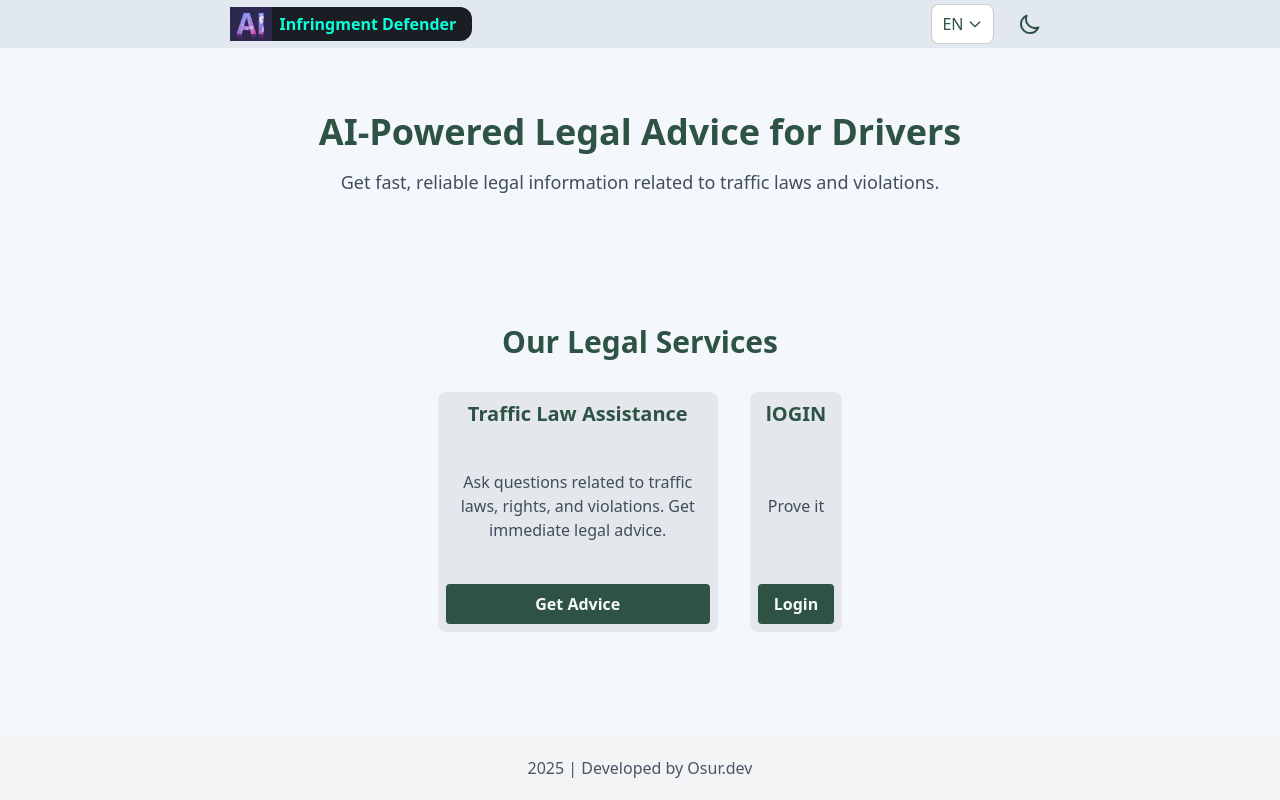
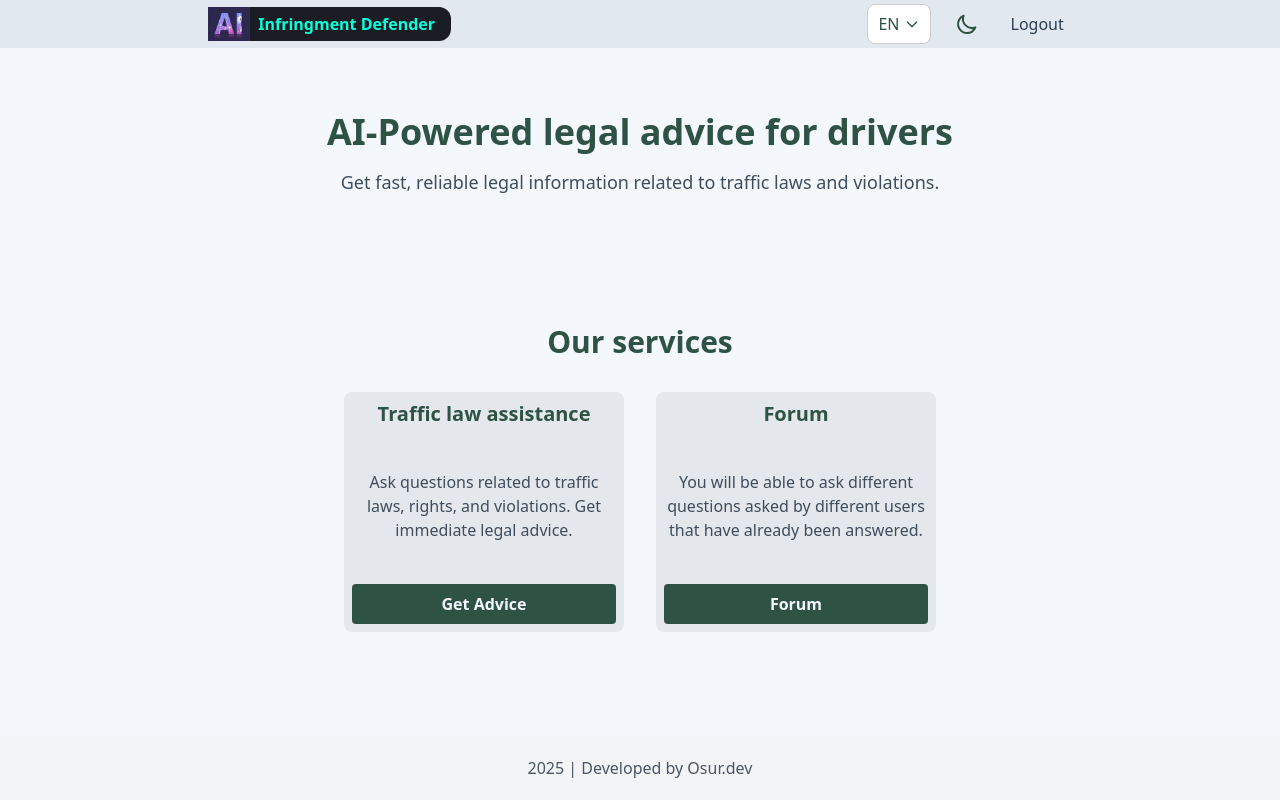
Before and after one commit to Ender-osur/fe_infringment-defender, a Vue app: page /home in a window 1280 px wide. Built offline with nearby package versions, Linux system fonts and the light colour scheme.

Commit message:
Ahora funciona la autenticación para acceder al chat, se mejoraron los textos de la landingview y se agregó el botón de logout integrado a backend

```diff
--- a/src/components/NavbarComponent.vue
+++ b/src/components/NavbarComponent.vue
@@ -2,6 +2,9 @@
 import { ref, onMounted, onUnmounted, watch } from 'vue';
 import { useDark, useToggle } from '@vueuse/core';
 import { useI18n } from 'vue-i18n';
+
+import { useUserStore } from '@/stores/user';
+import AuthService from '@/services/authService';
 
 const isDark = useDark();
 const toggleDark = useToggle(isDark);
@@ -9,6 +12,8 @@ const toggleDark = useToggle(isDark);
 const isLangMenuOpen = ref(false);
 const scrollY = ref(0);
 const isMobile = ref(window.innerWidth < 700);
+const userStore = useUserStore();
+const isAuth = ref(true);
 
 // Internationalization
 const { locale, availableLocales } = useI18n();
@@ -39,6 +44,11 @@ const handleResize = () => {
   isMobile.value = window.innerWidth < 700;
 };
 
+const logout = () => {
+  AuthService.logout()
+}
+
+
 onMounted(() => {
   window.addEventListener('scroll', handleScroll);
   window.addEventListener('resize', handleResize);
@@ -51,8 +61,20 @@ onUnmounted(() => {
   window.removeEventListener('resize', handleResize);
 });
 
-watch(isMobile, (newValue) => {
-  console.log('isMobile cambiado:', newValue);
+onMounted(() => {
+  if(!userStore.isAuthenticated) {
+    isAuth.value = true;
+  } else {
+    isAuth.value = false;
+  }
+})
+
+watch(() => userStore.isAuthenticated, () => {
+  if(userStore.isAuthenticated) {
+    isAuth.value = true;
+  } else {
+    isAuth.value = false;
+  }
 });
 </script>
 
@@ -150,6 +172,13 @@ watch(isMobile, (newValue) => {
               />
             </svg>
           </button>
+          <button
+            v-if="isAuth"
+            @click="logout"
+            class="p-2 rounded-lg hover:bg-primary-hover dark:hover:bg-gray-800 transition-colors cursor-pointer"
+          >
+            Logout
+          </button>
         </div>
       </div>
     </div>
--- a/src/components/ServiceCard.vue
+++ b/src/components/ServiceCard.vue
@@ -12,7 +12,7 @@ defineProps<{
 
 <template>
   <div
-    class="dark:bg-dark-2 bg-light-2 rounded-lg flex flex-col justify-between gap-4 min-h-44 h-60 max-w-70 p-2"
+    class="dark:bg-dark-2 bg-light-2 rounded-lg flex flex-col justify-between gap-4 min-h-44 min-w-60 h-60 max-w-70 p-2"
   >
     <h3 class="text-xl font-bold dark:text-osur text-osur-dark text-center">{{ title }}</h3>
     <p class="text-ptd dark:text-ptd-light text-center">{{ description }}</p>
--- a/src/composables/auth/useLogin.ts
+++ b/src/composables/auth/useLogin.ts
@@ -1,14 +1,16 @@
 // composables/useLogin.ts
 import { ref } from 'vue';
 import { useRouter } from 'vue-router';
+import { useI18n } from 'vue-i18n';
 import AuthService from '@/services/authService';
-import { useI18n } from 'vue-i18n';
+import { useUserStore } from '@/stores/user';
 
 export function useLogin() {
   const isLoading = ref(false);
   const loginError = ref('');
   const router = useRouter();
   const { t } = useI18n();
+  const userStore = useUserStore();
 
   const login = async ({
     email,
@@ -26,6 +28,7 @@ export function useLogin() {
 
       localStorage.setItem('token', response.token);
       localStorage.setItem('user', JSON.stringify(response.user));
+      userStore.setUser({ id: response.user.id });
 
       router.push('/');
     } catch (error) {
--- a/src/i18n/index.ts
+++ b/src/i18n/index.ts
@@ -3,10 +3,7 @@ import { createI18n } from 'vue-i18n';
 const messages = {
   en: {
     nav: {
-      chat: 'Chat',
-      imagesGeneration: 'Images Generation',
-      github: 'GitHub',
-      aboutUs: 'About Us',
+      loguot:"Logout"
     },
     chat: {
       header: 'Translater',
@@ -27,24 +24,24 @@ const messages = {
       rights: 'Developed by Osur.dev',
     },
     services: {
-      title: 'Our Legal Services',
-      heroTitle: 'AI-Powered Legal Advice for Drivers',
+      title: 'Our services',
+      heroTitle: 'AI-Powered legal advice for drivers',
       heroDescription:
         'Get fast, reliable legal information related to traffic laws and violations.',
       list: [
         {
-          title: 'Traffic Law Assistance',
+          title: 'Traffic law assistance',
           description:
             'Ask questions related to traffic laws, rights, and violations. Get immediate legal advice.',
           button: 'Get Advice',
           path: '/chat',
         },
         {
-          title: 'lOGIN',
+          title: 'Forum',
           description:
-            'Prove it',
-          button: 'Login',
-          path: '/login',
+            'You will be able to ask different questions asked by different users that have already been answered.',
+          button: 'Forum',
+          path: '/foro',
         },
       ],
     },
@@ -84,10 +81,7 @@ const messages = {
   },
   es: {
     nav: {
-      chat: 'Chat',
-      imagesGeneration: 'Generación de Imágenes',
-      github: 'GitHub',
-      aboutUs: 'Sobre Nosotros',
+      loguot:"Salir"
     },
     chat: {
       header: 'Traductor',
@@ -109,26 +103,25 @@ const messages = {
       rights: 'Desarrollador por Osur.dev',
     },
     services: {
-      title: 'Nuestros Servicios Legales',
-      heroTitle: 'Asesoría Legal Impulsada por IA para Conductores',
+      title: 'Nuestros servicios',
+      heroTitle: 'Asesoría legal impulsada por IA para conductores',
       heroDescription:
         'Obtén información legal rápida y confiable relacionada con leyes de tránsito y violaciones.',
       list: [
         {
-          title: 'Asistencia en Ley de Tránsito',
+          title: 'Asistencia en ley de tránsito',
           description:
             'Experimenta',
           path: '/chat',
         },
         {
-          title: 'LOGIN',
+          title: 'Foro',
           description:
-            'Estamos trabajando en nuevas características para ofrecerte una mejor asesoría legal. ¡Espéralos pronto!',
-          button: 'Iniciar sesión',
-          path: '/login',
+            'Podrás diferentes preguntas hechas por diferentes usuarios que ya han sido respondidas',
+          button: 'Foro',
+          path: '/foro',
         },
       ],
-    },
     },
     form: {
       name: 'Nombre',
@@ -164,6 +157,7 @@ const messages = {
       resetLinkSent: 'Se ha enviado un enlace para restablecer la contraseña a tu correo electrónico',
       fillRequiredFields: 'Por favor, rellena correctamente todos los campos obligatorios',
     },
+  },
 };
 
 export const i18n = createI18n({
--- a/src/router/index.ts
+++ b/src/router/index.ts
@@ -1,4 +1,5 @@
 import { createRouter, createWebHistory } from 'vue-router';
+import { useUserStore } from '@/stores/user';
 
 const router = createRouter({
   history: createWebHistory(import.meta.env.BASE_URL),
@@ -29,7 +30,7 @@ const router = createRouter({
       path: '/register',
       name: 'Register',
       component: () => import('../views/register/RegisterView.vue'),
-      meta: { requiresAuth: false }
+      meta: { requiresAuth: false },
     },
     {
       path: '/chat',
@@ -47,12 +48,11 @@ const router = createRouter({
 });
 
 router.beforeEach((to, from, next) => {
-  const isAuthenticated = !!localStorage.getItem('token');
-  next();
+  const authStore = useUserStore();
 
- if (to.meta.requiresAuth && !isAuthenticated) {
+  if (to.meta.requiresAuth && !authStore.isAuthenticated) {
     next('/login');
-  } else if ((to.path === '/login' || to.path === '/register') && isAuthenticated) {
+  } else if ((to.path === '/login' || to.path === '/register') && authStore.isAuthenticated) {
     next('/home');
   } else {
     next();
--- a/src/services/AuthService.ts
+++ b/src/services/AuthService.ts
@@ -55,10 +55,11 @@ const AuthService = {
     await api.post('/auth/forgot-password', { email });
   },
 
-  async logout({ email, password }: Partial<LoginParams>): Promise<void> {
+  async logout(): Promise<void> {
     localStorage.removeItem('token');
     sessionStorage.removeItem('token');
-    await api.post('/auth/logout', { email, password });
+    console.log("LLEGÓ AQUÍ");
+    await api.post('/auth/logout');
   },
 };
 
--- a/src/stores/user.ts
+++ b/src/stores/user.ts
@@ -6,7 +6,7 @@ export const useUserStore = defineStore('user', () => {
   const isAuthenticated = ref(false);
   const conversationsId = ref<string | null>(null);
 
-  function setUser({ id }: { id: string | number }) {
+  function login({ id }: { id: string | number }) {
     userId.value = String(id);
     isAuthenticated.value = true;
   }
@@ -21,7 +21,7 @@ export const useUserStore = defineStore('user', () => {
     userId,
     isAuthenticated,
     conversationsId,
-    setUser,
+    setUser: login,
     logout,
   };
 });
```
Lines whose indentation alone changed are shown as unchanged.
